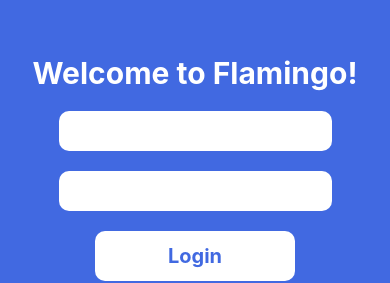
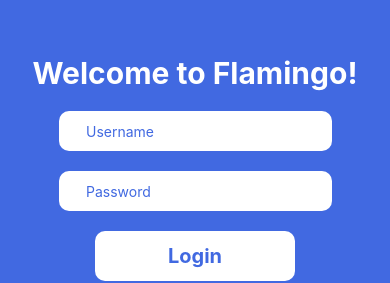
Before and after one commit to Ill-Eagle-Official/Project-Flamingo, a React Native app: screen / in a window 390 px wide. Shown: the part 219-502 px from the top of the page. Built offline with nearby package versions, Linux system fonts and the light colour scheme.

Commit message:
fix styling of placeholder text

```diff
--- a/components/Login.js
+++ b/components/Login.js
@@ -15,7 +15,7 @@ const LoginScreen = ({ navigation }) => {
         <TextInput
           style={styles.input}
           placeholder="Username"
-          placeholderTextColor="white"
+          placeholderTextColor="#4169e1"
         />
       </View>
 
@@ -23,7 +23,7 @@ const LoginScreen = ({ navigation }) => {
         <TextInput
           style={styles.input}
           placeholder="Password"
-          placeholderTextColor="white"
+          placeholderTextColor="#4169e1"
         />
       </View>
 
@@ -67,6 +67,12 @@ const styles = StyleSheet.create({
     alignItems: "center",
   },
 
+  input: {
+    height: 50,
+    flex: 1,
+    padding: 10,
+  },
+
   loginButton: {
     backgroundColor: "white",
     width: 200,
```
